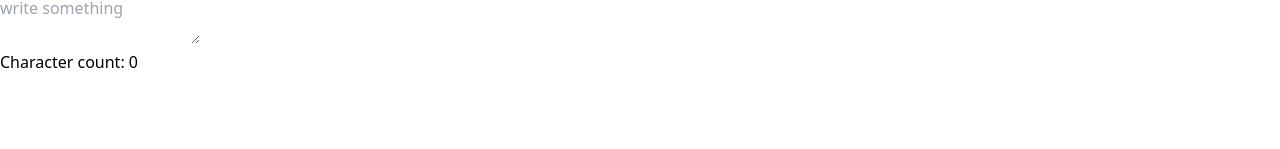
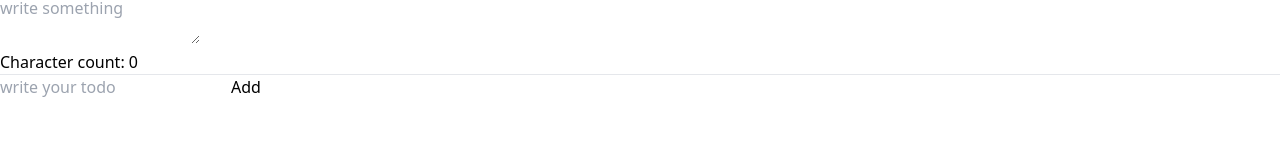
Before and after one commit to sajjadjavazi/Simple-Practices, a React (Vite) app in the folder React-Typescript-Practices/: page / in a window 1280 px wide. Shown: the part 151-300 px from the top of the page. Built offline with nearby package versions, Linux system fonts and the light colour scheme.

Commit message:
feat(app): mini Todo app created

```diff
--- a/React-Typescript-Practices/src/App.tsx
+++ b/React-Typescript-Practices/src/App.tsx
@@ -2,9 +2,16 @@ import { SetStateAction, useState } from "react";
 
 function App() {
   const [count, setCount] = useState(0);
+
   const [text, setText] = useState("");
+
   const [visible, setVisible] = useState(false);
+
   const [textArea, setTextArea] = useState("");
+
+  const [todos, setTodos] = useState<string[]>([]);
+  const [inputValue, setInputValue] = useState("");
+
 
   function handleCount() {
     setCount(count + 1);
@@ -18,10 +25,22 @@ function App() {
     setVisible(!visible);
   }
 
-  const handleTextArea = (e: { target: { value: SetStateAction<string>; }; }) => {
+  const handleTextArea = (e: { target: { value: SetStateAction<string> } }) => {
     setTextArea(e.target.value);
   };
 
+  function handleInputChange(e: React.ChangeEvent<HTMLInputElement>) {
+    setInputValue(e.target.value);
+  }
+  function handleSubmit() {
+    if (inputValue.trim()) {
+      setTodos([...todos, inputValue.trim()]);
+      setInputValue("");
+    }
+  }
+  function handleDelete(index: string | number) {
+    setTodos(todos.filter((_, i) => i !== index));
+  }
   return (
     <>
       <div className="flex items-center justify-center">
@@ -71,6 +90,35 @@ function App() {
           Character count: {textArea.length}
         </p>
       </div>
+      <hr />
+      <div className="flex items-center m-4">
+        <input
+          className="mr-3 ml-1 rounded-lg p-2 bg-slate-100"
+          type="text"
+          placeholder="write your todo"
+          value={inputValue}
+          onChange={handleInputChange}
+        />
+        <button
+          className="bg-slate-500 py-2 px-3 mr-10 text-white rounded-lg"
+          onClick={handleSubmit}
+        >
+          Add
+        </button>
+        <ul className="flex">
+          {todos.map((todo, index) => (
+            <li key={index} className="bg-slate-100 mr-6 px-3 py-2 rounded-lg ">
+              {todo}
+              <button
+                className="bg-red-500 py-1 px-2 ml-2 rounded-md"
+                onClick={() => handleDelete(index)}
+              >
+                Delete
+              </button>
+            </li>
+          ))}
+        </ul>
+      </div>
     </>
   );
 }
```
